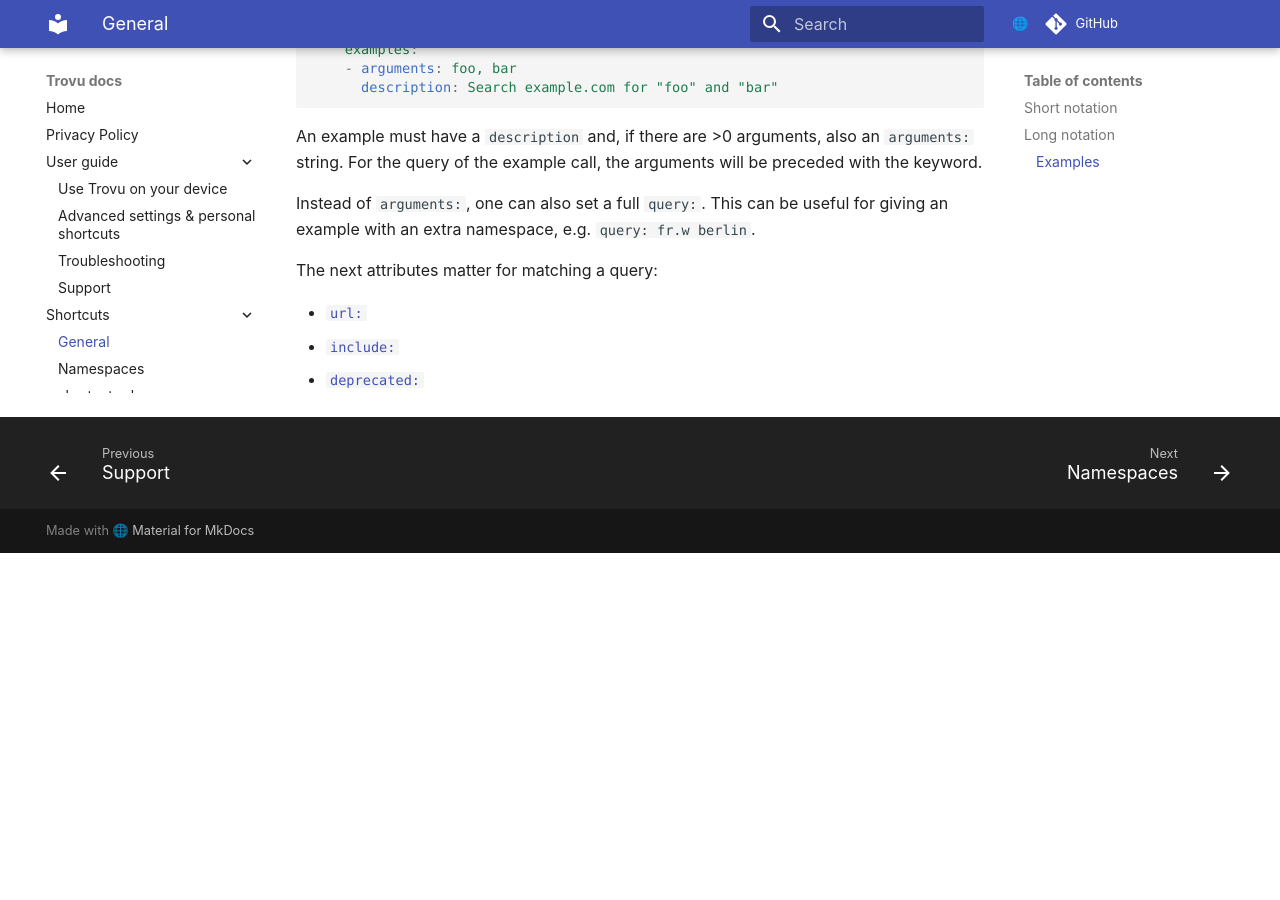
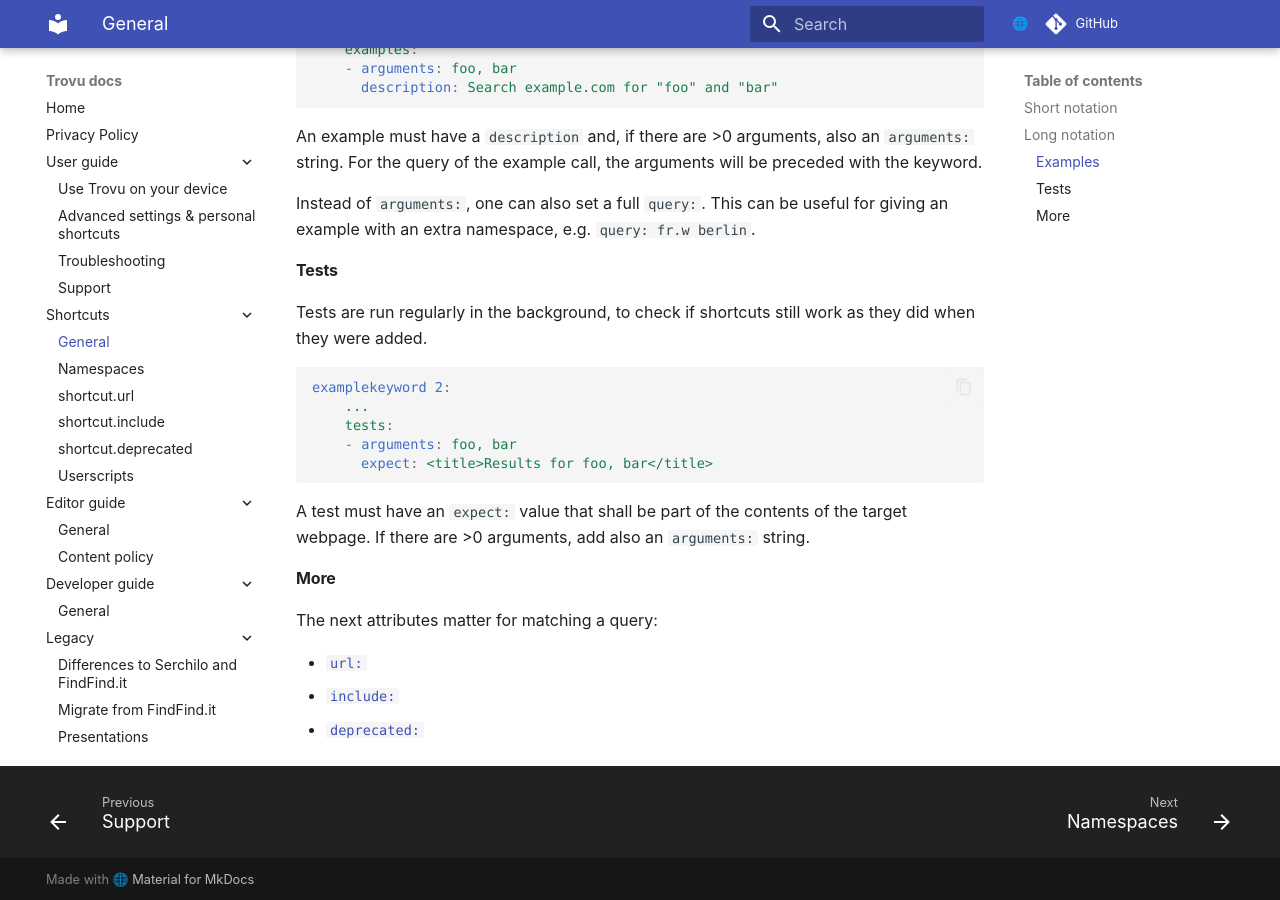
Before and after one commit to trovu/trovu, an MkDocs documentation site: the page built from docs/shortcuts/index.md, in a window 1280 px wide and 900 px high, scrolled down 1354 px. Built offline with MkDocs 1.6.1 and Material for MkDocs 9.7.7, drawn with Linux system fonts in a browser that asks for light colours; comment, search, counter and statistics services are not loaded; before the commit the page ends 1907 px from its top, so only the background shows below that.

Commit message:
Document tests.

````diff
--- a/docs/shortcuts/index.md
+++ b/docs/shortcuts/index.md
@@ -62,6 +62,22 @@
 
 Instead of `arguments:`, one can also set a full `query:`. This can be useful for giving an example with an extra namespace, e.g. `query: fr.w berlin`.
 
+#### Tests
+
+Tests are run regularly in the background, to check if shortcuts still work as they did when they were added.
+
+```yaml
+examplekeyword 2:
+    ...
+    tests:
+    - arguments: foo, bar
+      expect: <title>Results for foo, bar</title>
+```
+
+A test must have an `expect:` value that shall be part of the contents of the target webpage. If there are >0 arguments, add also an `arguments:` string.
+
+#### More
+
 The next attributes matter for matching a query:
 
 -   [`url:`](url.md)
````
